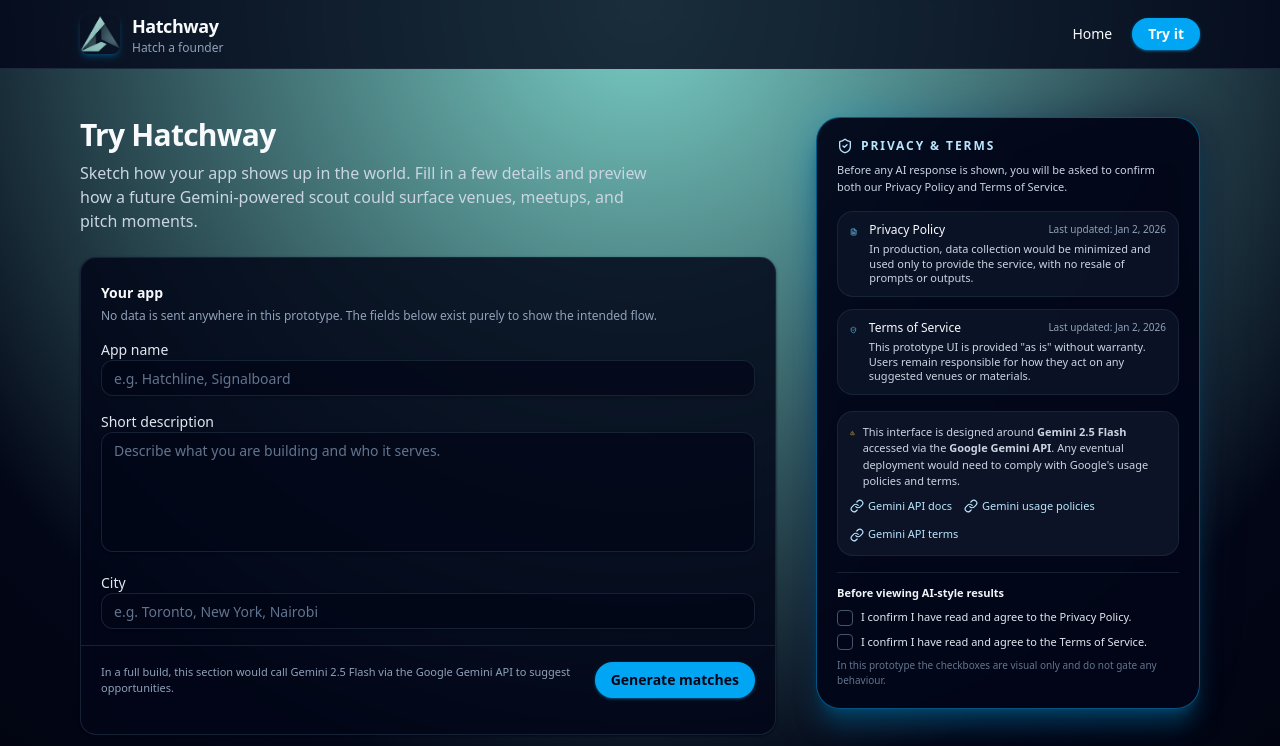
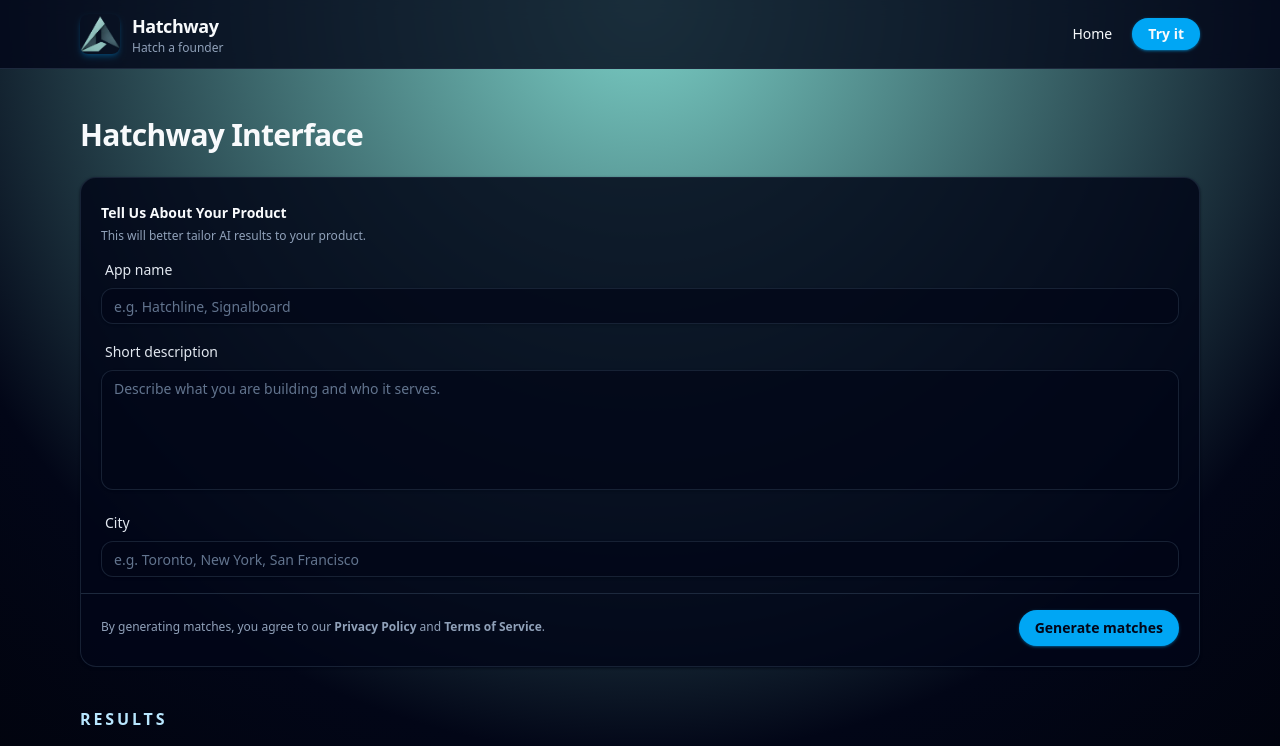
Before and after one commit to brisqdev/Hatchway, a React (Vite) app: page /try in a window 1280 px wide. Shown: the top 746 px of the page. Built offline with nearby package versions, Linux system fonts and the light colour scheme.

Commit message:
Updated All UI to match

```diff
--- a/src/pages/TryIt.tsx
+++ b/src/pages/TryIt.tsx
@@ -13,193 +13,66 @@ export default function TryIt() {
 				<div className="flex-1 space-y-6">
 					<div className="space-y-2">
 						<h1 className="text-2xl font-semibold tracking-tight text-slate-50 md:text-3xl">
-							Try Hatchway
+							Hatchway Interface
 						</h1>
-						<p className="max-w-xl text-sm text-slate-300 md:text-base">
-							Sketch how your app shows up in the world. Fill in a few details and preview how a
-								future Gemini-powered scout could surface venues, meetups, and pitch moments.
-						</p>
 					</div>
 
-					<Card className="border-slate-800/80 bg-slate-950/80">
+					<Card className="border-slate-800/80 bg-slate-950/80 pd-100 shadow-sm shadow-slate-950/60">
 						<CardHeader>
 							<CardTitle className="text-sm font-semibold text-slate-50">
-								Your app
+								Tell Us About Your Product
 							</CardTitle>
 							<CardDescription className="text-xs text-slate-400">
-								No data is sent anywhere in this prototype. The fields below exist purely to show the
-									intended flow.
+								This will better tailor AI results to your product.
 							</CardDescription>
 						</CardHeader>
-						<CardContent className="space-y-4">
+						<CardContent className="space-y-4.5">
 							<div className="space-y-1.5 text-sm">
-								<label htmlFor="app-name" className="text-slate-200">
+								<label htmlFor="app-name" className="text-slate-200 ml-1">
 									App name
 								</label>
-								<Input
+								<Input className='mt-2'
 									id="app-name"
 									placeholder="e.g. Hatchline, Signalboard"
 								/>
 							</div>
 							<div className="space-y-1.5 text-sm">
-								<label htmlFor="app-description" className="text-slate-200">
+								<label htmlFor="app-description" className="text-slate-200 ml-1">
 									Short description
 								</label>
 								<textarea
 									id="app-description"
 									rows={4}
 									placeholder="Describe what you are building and who it serves."
-									className="min-h-[120px] w-full resize-none rounded-xl border border-slate-800/80 bg-slate-950/70 px-3 py-2 text-sm text-slate-50 shadow-sm outline-none transition focus-visible:border-sky-500 focus-visible:ring-2 focus-visible:ring-sky-500/60 placeholder:text-slate-500"
+									className="mt-2 min-h-[120px] w-full resize-none rounded-xl border border-slate-800/80 bg-slate-950/70 px-3 py-2 text-sm text-slate-50 shadow-sm outline-none transition focus-visible:border-sky-500 focus-visible:ring-2 focus-visible:ring-sky-500/60 placeholder:text-slate-500"
 								/>
 							</div>
 							<div className="space-y-1.5 text-sm">
-								<label htmlFor="city" className="text-slate-200">
+								<label htmlFor="city" className="text-slate-200 ml-1">
 									City
 								</label>
-								<Input id="city" placeholder="e.g. Toronto, New York, Nairobi" />
+								<Input id="city" placeholder="e.g. Toronto, New York, San Francisco" className='mt-2'/>
 							</div>
 						</CardContent>
-						<CardFooter className="flex items-center justify-between gap-4 border-t border-slate-800/80 pt-4">
-							<p className="text-[11px] text-slate-400">
-								In a full build, this section would call Gemini 2.5 Flash via the Google Gemini API
-									to suggest opportunities.
+						<CardFooter className="flex items-center justify-between gap-4 border-t border-slate-800/100 pt-4 -space-y-3.5">
+							<p className="text-[12px] text-slate-400">
+								By generating matches, you agree to our <a className="font-semibold" href="/privacy">Privacy Policy</a> and <a className="font-semibold" href="/terms">Terms of Service</a>.
 							</p>
-							<Button variant="primary" size="md">
+							<Button variant="primary" size="md" className='-mb-4'>
 								Generate matches
 							</Button>
 						</CardFooter>
 					</Card>
-				</div>
-
-				<div className="mt-4 flex-1 lg:mt-0 lg:max-w-sm">
-					<div className="relative">
-						<div className="pointer-events-none absolute -inset-0.5 -z-10 rounded-3xl bg-gradient-to-br from-sky-500/40 via-slate-900 to-transparent opacity-80 blur-xl" />
-						<div className="rounded-3xl border border-sky-500/50 bg-slate-950/95 p-5 shadow-xl shadow-sky-900/70">
-							<div className="flex items-center gap-2 text-xs font-semibold uppercase tracking-[0.16em] text-sky-200">
-								<ShieldCheck className="h-4 w-4" />
-								<span>Privacy & terms</span>
-							</div>
-							<p className="mt-2 text-[11px] text-slate-300">
-								Before any AI response is shown, you will be asked to confirm both our Privacy
-									Policy and Terms of Service.
-							</p>
-
-							<div className="mt-4 space-y-3 text-xs text-slate-200">
-								<div className="flex items-start gap-3 rounded-2xl border border-slate-800/80 bg-slate-900/70 px-3 py-2.5">
-									<FileText className="mt-0.5 h-4 w-4 text-sky-300" />
-									<div className="space-y-1">
-										<div className="flex items-center justify-between gap-2">
-											<p className="font-medium text-slate-50">Privacy Policy</p>
-											<span className="text-[10px] text-slate-400">Last updated: Jan 2, 2026</span>
-										</div>
-										<p className="text-[11px] text-slate-300">
-											In production, data collection would be minimized and used only to provide the
-												service, with no resale of prompts or outputs.
-										</p>
-									</div>
-								</div>
-								<div className="flex items-start gap-3 rounded-2xl border border-slate-800/80 bg-slate-900/70 px-3 py-2.5">
-									<ShieldCheck className="mt-0.5 h-4 w-4 text-sky-300" />
-									<div className="space-y-1">
-										<div className="flex items-center justify-between gap-2">
-											<p className="font-medium text-slate-50">Terms of Service</p>
-											<span className="text-[10px] text-slate-400">Last updated: Jan 2, 2026</span>
-										</div>
-										<p className="text-[11px] text-slate-300">
-											This prototype UI is provided "as is" without warranty. Users remain responsible for
-												how they act on any suggested venues or materials.
-										</p>
-									</div>
-								</div>
-							</div>
-
-							<div className="mt-4 space-y-2 rounded-2xl border border-slate-800/80 bg-slate-900/80 p-3 text-[11px] text-slate-300">
-								<div className="flex items-start gap-2">
-									<AlertTriangle className="mt-0.5 h-3.5 w-3.5 text-amber-300" />
-									<p>
-										This interface is designed around <span className="font-semibold">Gemini 2.5 Flash</span> accessed via the <span className="font-semibold">Google Gemini API</span>. Any eventual
-											deployment would need to comply with Google's usage policies and terms.
-									</p>
-								</div>
-								<div className="mt-1 flex flex-wrap items-center gap-3 text-[11px] text-sky-200">
-									<a
-										href="https://ai.google.dev/gemini-api/docs"
-										target="_blank"
-										rel="noreferrer"
-										className="inline-flex items-center gap-1 hover:text-sky-100"
-									>
-										<LinkIcon className="h-3.5 w-3.5" />
-										<span>Gemini API docs</span>
-									</a>
-									<a
-										href="https://ai.google.dev/gemini-api/docs/usage-policies"
-										target="_blank"
-										rel="noreferrer"
-										className="inline-flex items-center gap-1 hover:text-sky-100"
-									>
-										<LinkIcon className="h-3.5 w-3.5" />
-										<span>Gemini usage policies</span>
-									</a>
-									<a
-										href="https://ai.google.dev/gemini-api/terms"
-										target="_blank"
-										rel="noreferrer"
-										className="inline-flex items-center gap-1 hover:text-sky-100"
-									>
-										<LinkIcon className="h-3.5 w-3.5" />
-										<span>Gemini API terms</span>
-									</a>
-								</div>
-							</div>
-
-							<div className="mt-4 space-y-2 border-t border-slate-800/80 pt-3 text-[11px] text-slate-200">
-								<p className="font-semibold text-slate-100">
-									Before viewing AI-style results
-								</p>
-								<div className="space-y-2">
-									<label className="flex items-center gap-2">
-										<Checkbox.Root className="flex h-4 w-4 items-center justify-center rounded border border-slate-600 bg-slate-950 data-[state=checked]:border-sky-400 data-[state=checked]:bg-sky-500">
-											<Checkbox.Indicator className="text-slate-950">
-												<ShieldCheck className="h-3 w-3" />
-											</Checkbox.Indicator>
-										</Checkbox.Root>
-										<span>I confirm I have read and agree to the Privacy Policy.</span>
-									</label>
-									<label className="flex items-center gap-2">
-										<Checkbox.Root className="flex h-4 w-4 items-center justify-center rounded border border-slate-600 bg-slate-950 data-[state=checked]:border-sky-400 data-[state=checked]:bg-sky-500">
-											<Checkbox.Indicator className="text-slate-950">
-												<ShieldCheck className="h-3 w-3" />
-											</Checkbox.Indicator>
-										</Checkbox.Root>
-										<span>I confirm I have read and agree to the Terms of Service.</span>
-									</label>
-								</div>
-								<p className="mt-1 text-[10px] text-slate-500">
-									In this prototype the checkboxes are visual only and do not gate any behaviour.
-								</p>
-							</div>
-						</div>
-					</div>
 				</div>
 			</div>
 
 			<section className="mt-10 space-y-4">
 				<div className="flex flex-col justify-between gap-3 sm:flex-row sm:items-end">
 					<div>
-						<h2 className="text-sm font-semibold uppercase tracking-[0.18em] text-sky-200">
-							Prototype results
+						<h2 className="text-md font-semibold uppercase tracking-[0.18em] text-sky-200">
+							Results
 						</h2>
-						<p className="mt-1 text-sm text-slate-300">
-							Static mock results for conferences, meeting places, and pitch decks. Content is
-								illustrative only.
-						</p>
 					</div>
-					<RouterLink
-						to="/"
-						className="text-xs font-medium text-sky-200 hover:text-sky-100"
-					>
-						Back to home
-					</RouterLink>
 				</div>
 
 				<div className="grid gap-5 md:grid-cols-2 lg:grid-cols-3">
@@ -292,10 +165,6 @@ function ResultCard({ typeLabel, title, city, matchScore, imageUrl, dateRange, s
 								<div className="mt-3 space-y-2 text-[11px] text-slate-300">
 									<p className="font-semibold text-sky-200">Date & time</p>
 									<p>{dateRange}</p>
-									<p className="pt-1 text-slate-400">
-										In a full implementation, this modal would include calendar integration and precise
-											time slots. Here it is static copy only.
-									</p>
 								</div>
 							</Dialog.Content>
 						</Dialog.Portal>
```
Also changed, not shown: src/components/Footer.tsx (+4 -5 lines), src/pages/Home.tsx (+16 -34 lines).
